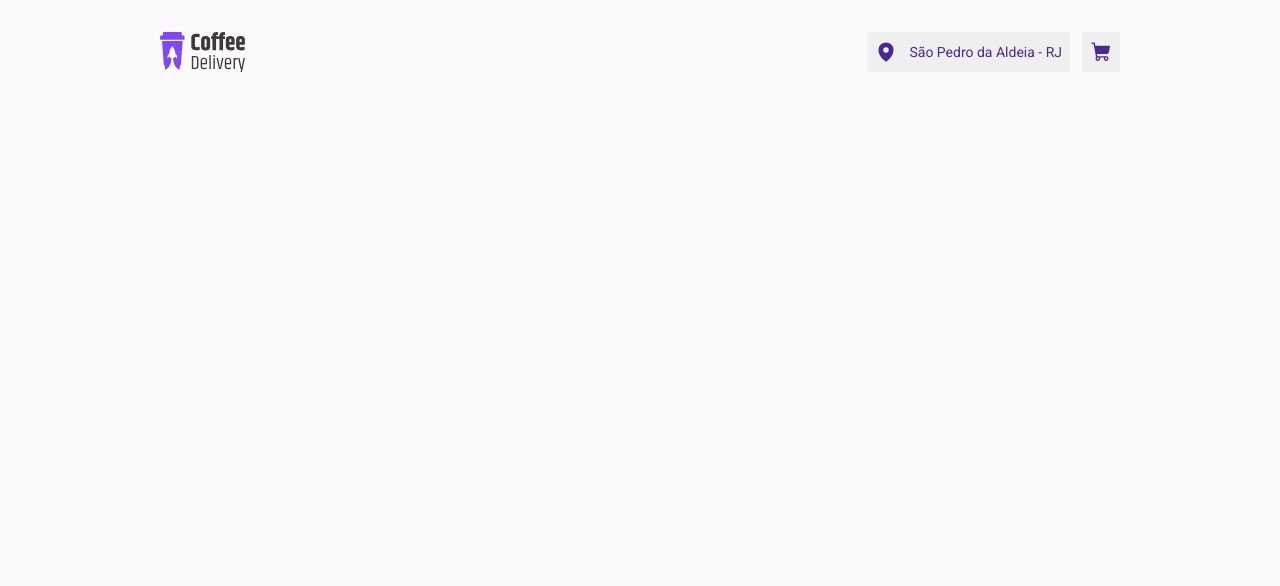
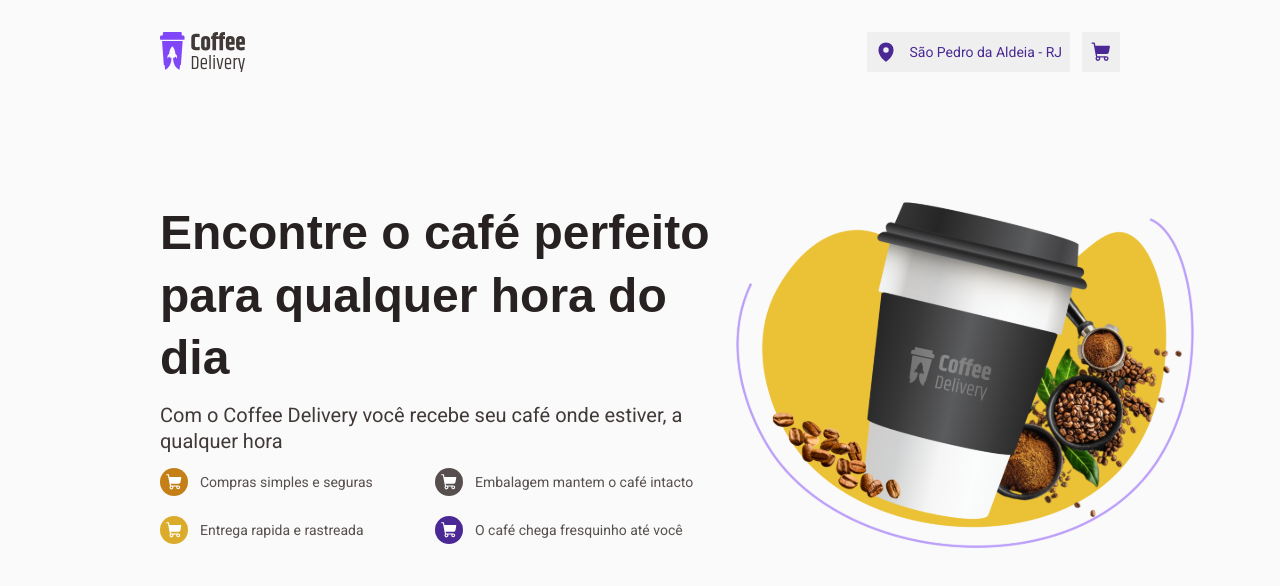
Before and after one commit to MathMendesReis/Coffee-Delivery, a React (Vite) app: page / in a window 1280 px wide. Shown: the top 586 px of the page. Built offline with nearby package versions, Linux system fonts and the light colour scheme.

Commit message:
feat:banner pronto

```diff
--- /dev/null
+++ b/src/components/default-title.tsx
@@ -0,0 +1,26 @@
+import styled from 'styled-components'
+type fontSize = '4xl'|'3xl'
+export default function Title(
+  {
+    text='insira um title',
+    fontSize='4xl'}
+  :
+  {
+    text:string,
+    fontSize:fontSize}) {
+  return <Styled fontSize={fontSize}>{text}</Styled>
+}
+
+
+interface StyledProps {
+  fontSize:fontSize
+}
+const Styled = styled.h1<StyledProps>`
+color: ${({theme})=>theme.colors.baseTitle};
+font-family: ${({theme})=>theme.fontFamily.bold2};
+font-size: ${({ theme, fontSize }) => theme.fontSize[fontSize]};
+font-style: normal;
+font-weight: 800;
+line-height: 130%;
+
+`
--- /dev/null
+++ b/src/components/icon-with-info.tsx
@@ -0,0 +1,61 @@
+import { ReactNode } from "react";
+import styled from 'styled-components'
+type ColorsBg = 'yellowDark'|'yellow'|'baseText'|'purpleDark'
+export default function IconWithIcon(
+  {
+    icon,
+    text,
+    colorBg
+  }
+  :
+  {
+    icon:ReactNode
+    text:string
+    colorBg:ColorsBg
+  }
+) {
+  return(
+    <Container>
+      <Bgicon colorBg={colorBg}>{icon}</Bgicon>
+      <Text>{text}</Text>
+    </Container>
+  )
+}
+
+
+const Container = styled.div`
+display: flex;
+align-items: center;
+justify-content: flex-start;
+gap:12px ;
+width: 16.4375rem;
+height: 2rem;
+`
+
+interface BgInconProps {
+  colorBg:ColorsBg
+}
+const Bgicon = styled.div<BgInconProps>`
+width: 28px;
+height: 28px;
+ background-color:${({theme, colorBg})=>theme.colors[colorBg]};
+display: flex;
+align-items: center;
+flex-shrink: 1;
+justify-content: center;
+border-radius: 999px;
+padding: 5px;
+svg{
+  color: white;
+}
+`
+
+const Text = styled.span`
+color: var(--base-text, #574F4D);
+/* Text/Regular M */
+font-family: Roboto;
+font-size: 0.875rem;
+font-style: normal;
+font-weight: 400;
+line-height: 130%; /* 20.8px */
+`
--- /dev/null
+++ b/src/components/list-icon-with-info.tsx
@@ -0,0 +1,41 @@
+import styled from 'styled-components'
+import IconWithIcon from './icon-with-info'
+import { ShoppingCart } from "@phosphor-icons/react";
+
+export default function ListIconWithInfo() {
+  return(
+    <ContainerInfoWithIcon>
+      <IconWithIcon
+      text='Compras simples e seguras'
+      icon={<ShoppingCart/>}
+      colorBg='yellowDark'
+      />
+      <IconWithIcon
+      text='Embalagem mantem o café intacto'
+      icon={<ShoppingCart/>}
+      colorBg='baseText'
+      />
+      <IconWithIcon
+      text='Entrega rapida e rastreada'
+      icon={<ShoppingCart/>}
+      colorBg='yellow'
+      />
+      <IconWithIcon
+      text='O café chega fresquinho até você'
+      icon={<ShoppingCart/>}
+      colorBg='purpleDark'
+      />
+    </ContainerInfoWithIcon>
+  )
+}
+
+const ContainerInfoWithIcon = styled.div`
+  width: 35.4375rem;
+  height: 5.25rem;
+  flex-shrink: 0;
+  display: flex;
+  align-items: flex-start;
+  justify-content: flex-start;
+  flex-wrap: wrap;
+  gap: 12px;
+`
--- /dev/null
+++ b/src/pages/default-page.tsx
@@ -0,0 +1,12 @@
+import { Outlet } from "react-router-dom";
+import HeaderDefault from "../components/header-default";
+import { LayoutDefault } from "../components/layout-default";
+
+export default function DefaultPage() {
+  return (
+  <LayoutDefault>
+    <HeaderDefault/>
+    <Outlet/>
+  </LayoutDefault>
+  )
+}
--- a/src/pages/home.tsx
+++ b/src/pages/home.tsx
@@ -1,10 +1,51 @@
-import HeaderDefault from "../components/header-default";
-import { LayoutDefault } from "../components/layout-default";
+import styled from 'styled-components'
+import Title from '../components/default-title'
+import ListIconWithInfo from '../components/list-icon-with-info'
+import Image from '../assets/Imagem.svg'
 
 export default function Home() {
   return (
-  <LayoutDefault>
-    <HeaderDefault/>
-  </LayoutDefault>
+    <Container>
+      <Banner>
+        <ContainerText>
+          <Title
+          text='Encontre o café perfeito para qualquer hora do dia'
+          fontSize='4xl'
+          />
+          <Subtitle>Com o Coffee Delivery você recebe seu café onde estiver, a qualquer hora</Subtitle>
+        <ListIconWithInfo/>
+        </ContainerText>
+        <img src={Image} alt="" />
+      </Banner>
+    </Container>
   )
 }
+
+const Subtitle = styled.p`
+
+color: ${({theme})=>theme.colors.baseSubtitle};
+font-family: Roboto;
+font-size: 20px;
+font-style: normal;
+font-weight: 400;
+line-height: 130%;
+`
+const ContainerText = styled.div`
+width: 36.75rem;
+display: flex;
+flex-direction: column;
+gap: 12px;
+
+`
+
+const Container = styled.section`
+width: 100%;
+
+`
+const Banner = styled.section`
+width: 100%;
+height: 34rem;
+display: flex;
+align-items:center;
+justify-content: space-between;
+`
--- a/src/styled/globalStyled.ts
+++ b/src/styled/globalStyled.ts
@@ -20,7 +20,7 @@ export const GlobalStyle = createGlobalStyle`
   body {
     background: ${({ theme }) => theme.colors.background};
     -webkit-font-smoothing: antialiased;
-    color: ${({ theme }) => theme.colors.white};
+    color: ${({ theme }) => theme.colors.baseText};
   }
 
   body,
--- a/src/styled/themes/ligth.tsx
+++ b/src/styled/themes/ligth.tsx
@@ -50,7 +50,7 @@ export const theme: DefaultTheme = {
     xl: rem(20),
     '2xl': rem(24),
     '3xl': rem(32),
-    '4xl': rem(40),
+    '4xl': rem(48),
     '5xl': rem(64),
   },
 }
```
Also changed, not shown: src/router/browse-router.tsx (+8 -1 lines), src/assets/Imagem.svg (added).
